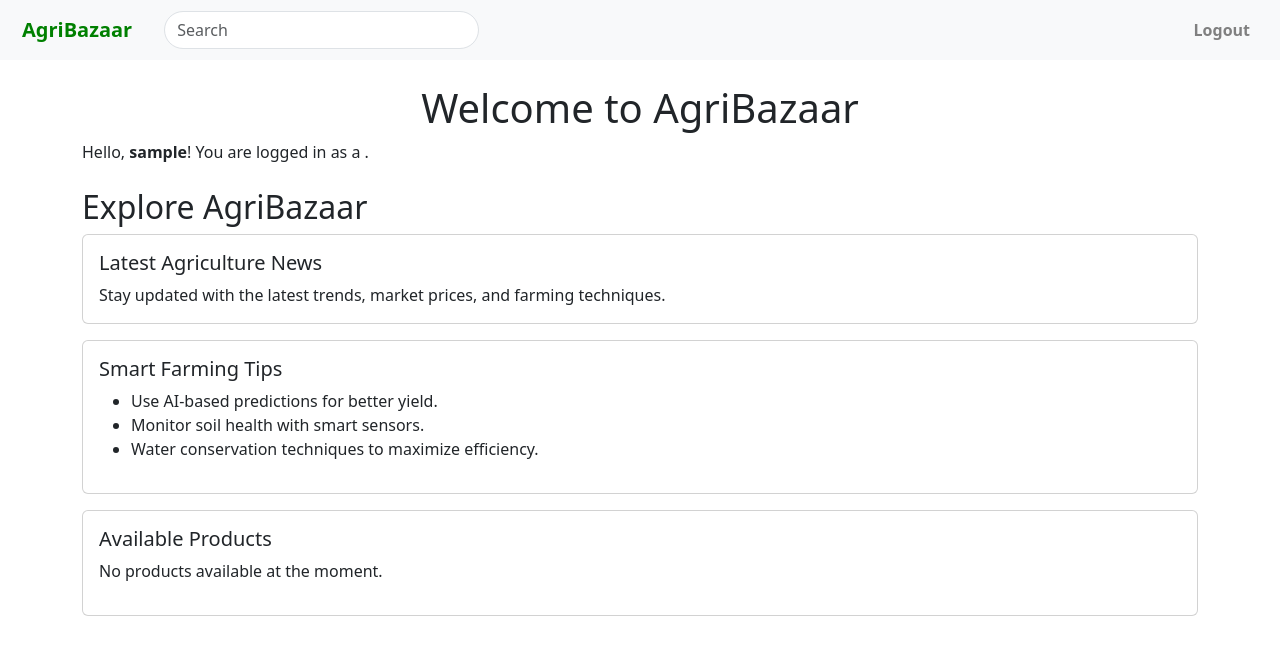
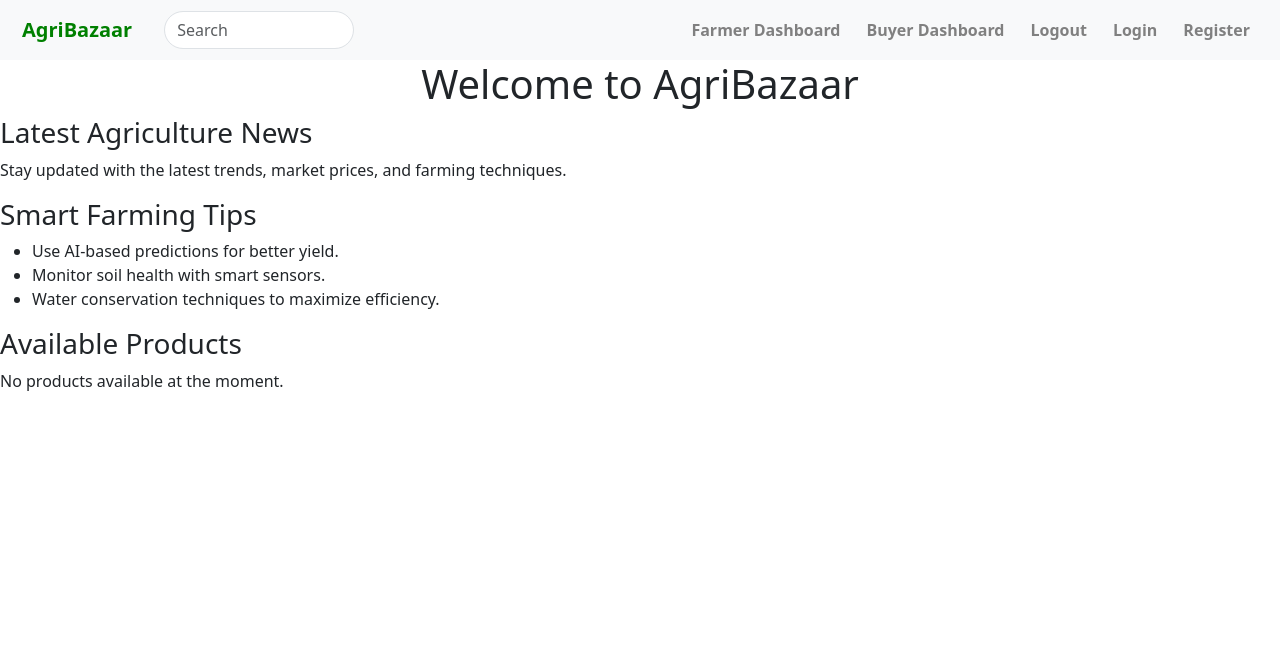
Before and after one commit to puttavijaykumar/Agribazaar, a Django app: page / in a window 1280 px wide. Shown: the top 655 px of the page. Run offline with Django 5.2, Linux system fonts and the light colour scheme; the visitor is signed in with stand-in values (Sample User, id 1); some libraries are stand-ins or nearby versions.

Commit message:
dashboards

```diff
--- a/accounts/views.py
+++ b/accounts/views.py
@@ -123,6 +123,7 @@ def default_dashboard(request):
 def product_list_farmer(request):
     if not request.user.is_authenticated or request.user.role != 'farmer':
         return redirect('home')
+
     if request.method == "POST":
         productName = request.POST.get("productName")
         description = request.POST.get("description")
--- a/templates/home.html
+++ b/templates/home.html
@@ -18,113 +18,56 @@
             </form>
             <div class="collapse navbar-collapse justify-content-end" id="navbarNav">
                 <ul class="navbar-nav">
-                    {% if user.is_authenticated %}
-                        {% if user.role == 'farmer' %}
+
+
                             <li class="nav-item">
                                 <a class="nav-link" href="{% url 'farmer_dashboard' %}">Farmer Dashboard</a>
                             </li>
-                        {% elif user.role == 'buyer' %}
+
                             <li class="nav-item">
                                 <a class="nav-link" href="{% url 'buyer_dashboard' %}">Buyer Dashboard</a>
                             </li>
-                        {% endif %}
+                    {% if user.is_authenticated %}
                         <li class="nav-item">
                             <a class="nav-link" href="{% url 'logout' %}">Logout</a>
                         </li>
-                    {% else %}
+                    {% endif %}
                         <li class="nav-item">
                             <a class="nav-link" href="{% url 'login' %}">Login</a>
                         </li>
                         <li class="nav-item">
                             <a class="nav-link" href="{% url 'register' %}">Register</a>
                         </li>
-                    {% endif %}
+
                 </ul>
             </div>
         </div>
     </nav>
+    <main>
+        <h1 class="text-center">Welcome to AgriBazaar</h1>
 
-    <div class="container mt-4">
-        <h1>Welcome to AgriBazaar</h1>
 
-        {% if user.is_authenticated %}
-            <p>Hello, <strong>{{ user.username }}</strong>! You are logged in as a <strong>{{ user.role }}</strong>.</p>
 
-            {% if user.role == 'farmer' %}
-                <div class="card">
-                    <div class="card-body">
-                        <h5 class="card-title">Farmer Dashboard</h5>
-                        <p class="card-text">Manage your products, view orders, and connect with buyers.</p>
-                        <a href="{% url 'farmer_dashboard' %}" class="btn btn-success">Go to Farmer Dashboard</a>
-                    </div>
-                </div>
-            {% elif user.role == 'buyer' %}
-                <div class="card">
-                    <div class="card-body">
-                        <h5 class="card-title">Buyer Dashboard</h5>
-                        <p class="card-text">Browse products, negotiate prices, and track your orders.</p>
-                        <a href="{% url 'buyer_dashboard' %}" class="btn btn-primary">Go to Buyer Dashboard</a>
-                    </div>
-                </div>
-            {% endif %}
-        {% else %}
-            <p><a href="{% url 'login' %}">Login</a> or <a href="{% url 'register' %}">Register</a> to access the platform.</p>
-        {% endif %}
-    </div>
+        <section>
+            <h3>Latest Agriculture News</h3>
+            <p>Stay updated with the latest trends, market prices, and farming techniques.</p>
+        </section>
 
-    <!-- New Section: Publicly Accessible Features -->
-    <div class="container mt-4">
-        <h2>Explore AgriBazaar</h2>
+        <section>
+            <h3>Smart Farming Tips</h3>
+            <ul>
+                <li>Use AI-based predictions for better yield.</li>
+                <li>Monitor soil health with smart sensors.</li>
+                <li>Water conservation techniques to maximize efficiency.</li>
+            </ul>
+        </section>
 
-        <!-- Latest Agriculture News -->
-        <div class="card mb-3">
-            <div class="card-body">
-                <h5 class="card-title">Latest Agriculture News</h5>
-                <p class="card-text">Stay updated with the latest trends, market prices, and farming techniques.</p>
-            </div>
-        </div>
+        <section>
+            <h3>Available Products</h3>
+            <p>No products available at the moment.</p>
+        </section>
+    </main>
 
-        <!-- Smart Farming Tips -->
-        <div class="card mb-3">
-            <div class="card-body">
-                <h5 class="card-title">Smart Farming Tips</h5>
-                <ul>
-                    <li>Use AI-based predictions for better yield.</li>
-                    <li>Monitor soil health with smart sensors.</li>
-                    <li>Water conservation techniques to maximize efficiency.</li>
-                </ul>
-            </div>
-        </div>
-
-        <!-- Product Listings -->
-        <div class="card">
-            <div class="card-body">
-                <h5 class="card-title">Available Products</h5>
-                <div class="row">
-                    {% for product in products %}
-                        <div class="col-md-4">
-                            <div class="card">
-                                <div class="card-body">
-                                    <h5 class="card-title">{{ product.name }}</h5>
-                                    <p class="card-text">Price: ₹{{ product.price }}</p>
-                                    <p class="card-text">Seller: {{ product.seller }}</p>
-
-                                    {% if user.is_authenticated %}
-                                        <a href="{% url 'buy_product' product.id %}" class="btn btn-primary">Buy Now</a>
-                                        <a href="{% url 'negotiate_price' product.id %}" class="btn btn-warning">Negotiate</a>
-                                    {% else %}
-                                        <p class="text-danger">Login to purchase or negotiate.</p>
-                                    {% endif %}
-                                </div>
-                            </div>
-                        </div>
-                    {% empty %}
-                        <p>No products available at the moment.</p>
-                    {% endfor %}
-                </div>
-            </div>
-        </div>
-    </div>
 
     <script src="{% static 'javascript/scriptH.js' %}"></script>
     <script src="https://cdnjs.cloudflare.com/ajax/libs/bootstrap/5.3.0/js/bootstrap.bundle.min.js"></script>
```
